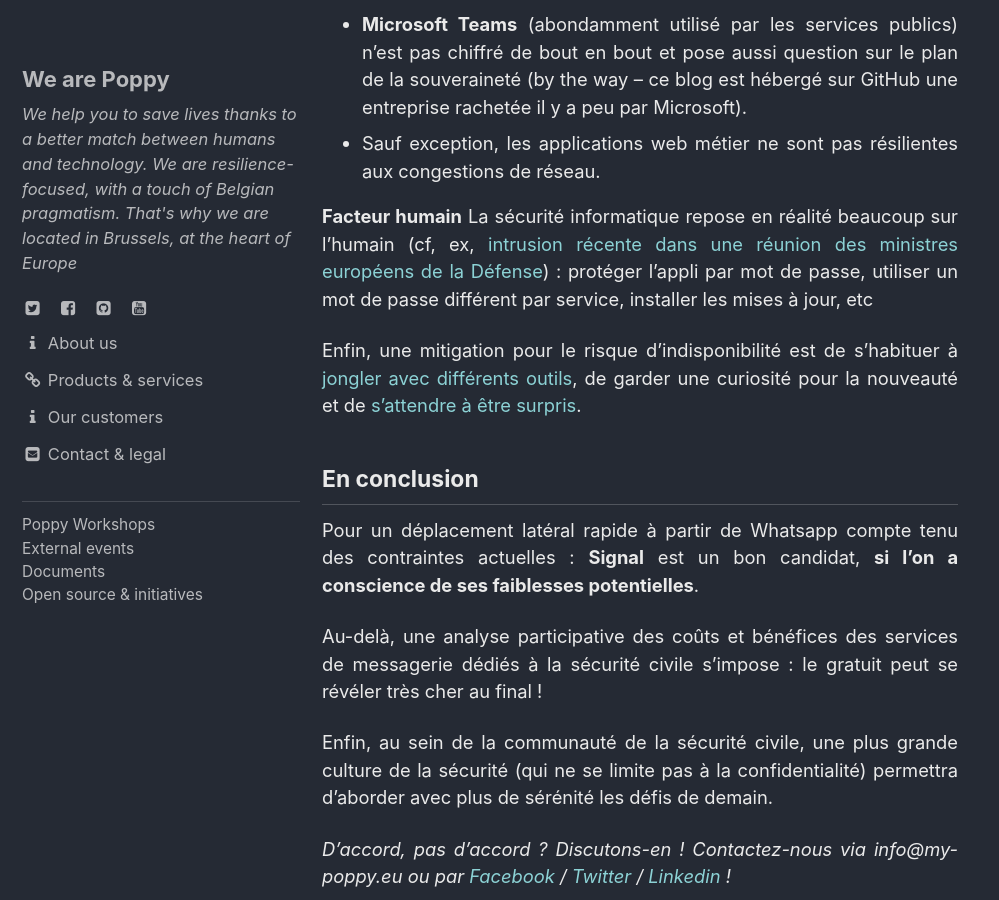
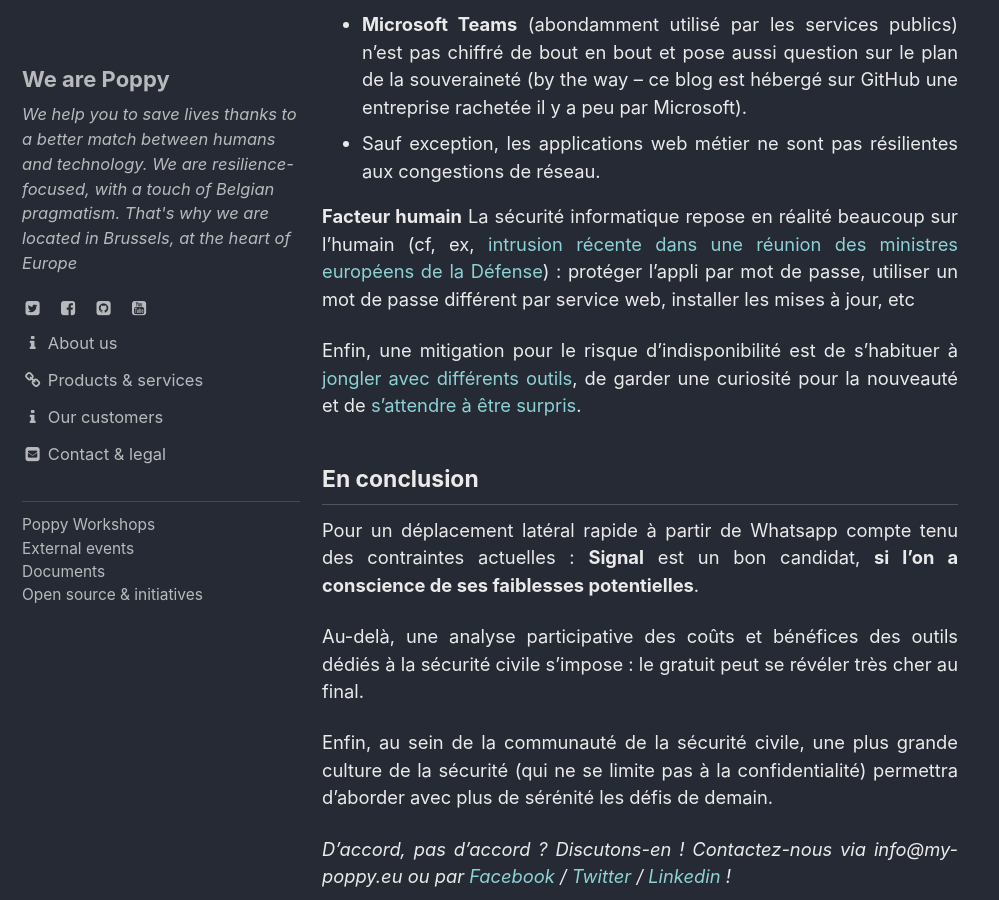
Before and after one commit to ccloquet/ccloquet.github.io, a Jekyll site: the page built from _posts/2021-01-12-signal_pour_la_securite_civile.md, in a window 1280 px wide and 900 px high, scrolled down 3104 px. Shown: the whole window, without its empty margins (0-999 px from the left). Built offline with Jekyll 4.4.1, drawn with Linux system fonts in a browser that asks for light colours; cached includes are drawn as plain includes.

Commit message:
Update 2021-01-12-signal_pour_la_securite_civile.md

```diff
--- a/_posts/2021-01-12-signal_pour_la_securite_civile.md
+++ b/_posts/2021-01-12-signal_pour_la_securite_civile.md
@@ -56,7 +56,7 @@ Pour aborder quelques autres outils couramment utilisés :
 - Sauf exception, les applications web métier ne sont pas résilientes aux congestions de réseau.
 
 **Facteur humain**
-La sécurité informatique repose en réalité beaucoup sur l'humain (cf, ex, [intrusion récente dans une réunion des ministres européens de la Défense](https://www.rtbf.be/info/medias/detail_un-journaliste-neerlandais-parvient-a-s-introduire-dans-une-videoconference-confidentielle-de-l-ue?id=10636662)) : protéger l'appli par mot de passe, utiliser un mot de passe différent par service, installer les mises à jour, etc
+La sécurité informatique repose en réalité beaucoup sur l'humain (cf, ex, [intrusion récente dans une réunion des ministres européens de la Défense](https://www.rtbf.be/info/medias/detail_un-journaliste-neerlandais-parvient-a-s-introduire-dans-une-videoconference-confidentielle-de-l-ue?id=10636662)) : protéger l'appli par mot de passe, utiliser un mot de passe différent par service web, installer les mises à jour, etc
 
 Enfin, une mitigation pour le risque d'indisponibilité est de s'habituer à [jongler avec différents outils](https://docs.my-poppy.eu/2016_kta_poppy_devancer_inattendu.pdf), de garder une curiosité pour la nouveauté et de [s'attendre à être surpris](https://www.lesechos.fr/2003/10/patrick-lagadec-il-faut-se-preparer-collectivement-a-la-surprise-675973).
 
@@ -65,7 +65,7 @@ Enfin, une mitigation pour le risque d'indisponibilité est de s'habituer à [jo
 -
 Pour un déplacement latéral rapide à partir de Whatsapp compte tenu des contraintes actuelles : **Signal** est un bon candidat, **si l'on a conscience de ses faiblesses potentielles**.
 
-Au-delà, une analyse participative des coûts et bénéfices des services de messagerie dédiés à la sécurité civile s'impose : le gratuit peut se révéler très cher au final !
+Au-delà, une analyse participative des coûts et bénéfices des outils dédiés à la sécurité civile s'impose : le gratuit peut se révéler très cher au final.
 
 Enfin, au sein de la communauté de la sécurité civile, une plus grande culture de la sécurité (qui ne se limite pas à la confidentialité) permettra d'aborder avec plus de sérénité les défis de demain.
 
```
